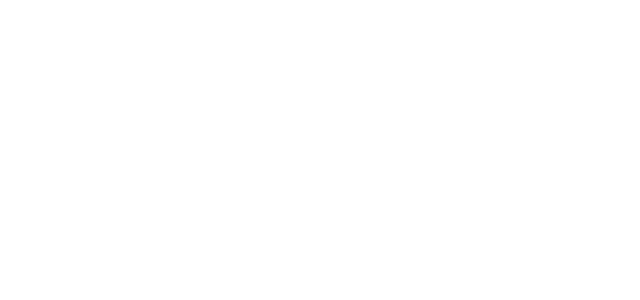
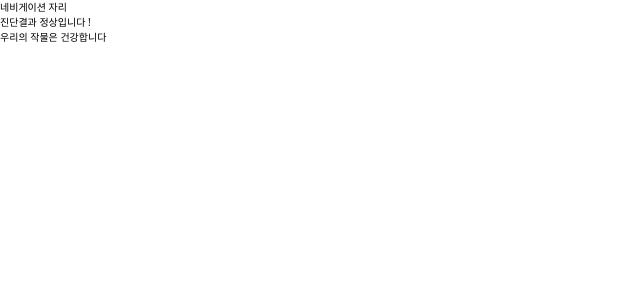
Before and after one commit to S-V-23-BootCamp-Team-F/frontend, a React (Vite) app: page /nomalresult in a window 1280 px wide. Before the commit this address had no page. Shown: the top 300 px of the page, without its empty margins (0-640 px from the left). Built offline with nearby package versions, Linux system fonts and the light colour scheme.

Commit message:
design : 정상결과 페이지 구조 생성

```diff
--- a/src/App.tsx
+++ b/src/App.tsx
@@ -2,18 +2,17 @@ import React from "react";
 import { BrowserRouter as Router, Routes, Route } from "react-router-dom";
 import MainPage from "./pages/MainPage";
 import AbnomalResultPage from "./pages/AbnomalResultPage";
-import HistoryPage from './pages/HistoryPage';
+import HistoryPage from "./pages/HistoryPage";
+import NomalResultPage from "./pages/NomalResultPage";
 
 function App() {
   return (
     <Router>
       <Routes>
         <Route path="/" element={<MainPage />} />
-
         <Route path="/abnomalresult" element={<AbnomalResultPage />} />
-
+        <Route path="/nomalresult" element={<NomalResultPage />} />
         <Route path="/history" element={<HistoryPage />} />
-
       </Routes>
     </Router>
   );
--- /dev/null
+++ b/src/pages/NomalResultPage.tsx
@@ -0,0 +1,26 @@
+import React from "react";
+
+const NomalResultPage = () => {
+  return (
+    // 전체
+    <div>
+      {/* nav바 */}
+      <div>네비게이션 자리</div>
+      {/* 본문 */}
+      <div>
+        {/* 왼쪽 */}
+        <div>
+          <img />
+        </div>
+        {/* 오른쪽 */}
+        <div>
+          <div>진단결과 정상입니다 !</div>
+          <img />
+          <div>우리의 작물은 건강합니다 </div>
+        </div>
+      </div>
+    </div>
+  );
+};
+
+export default NomalResultPage;
```
